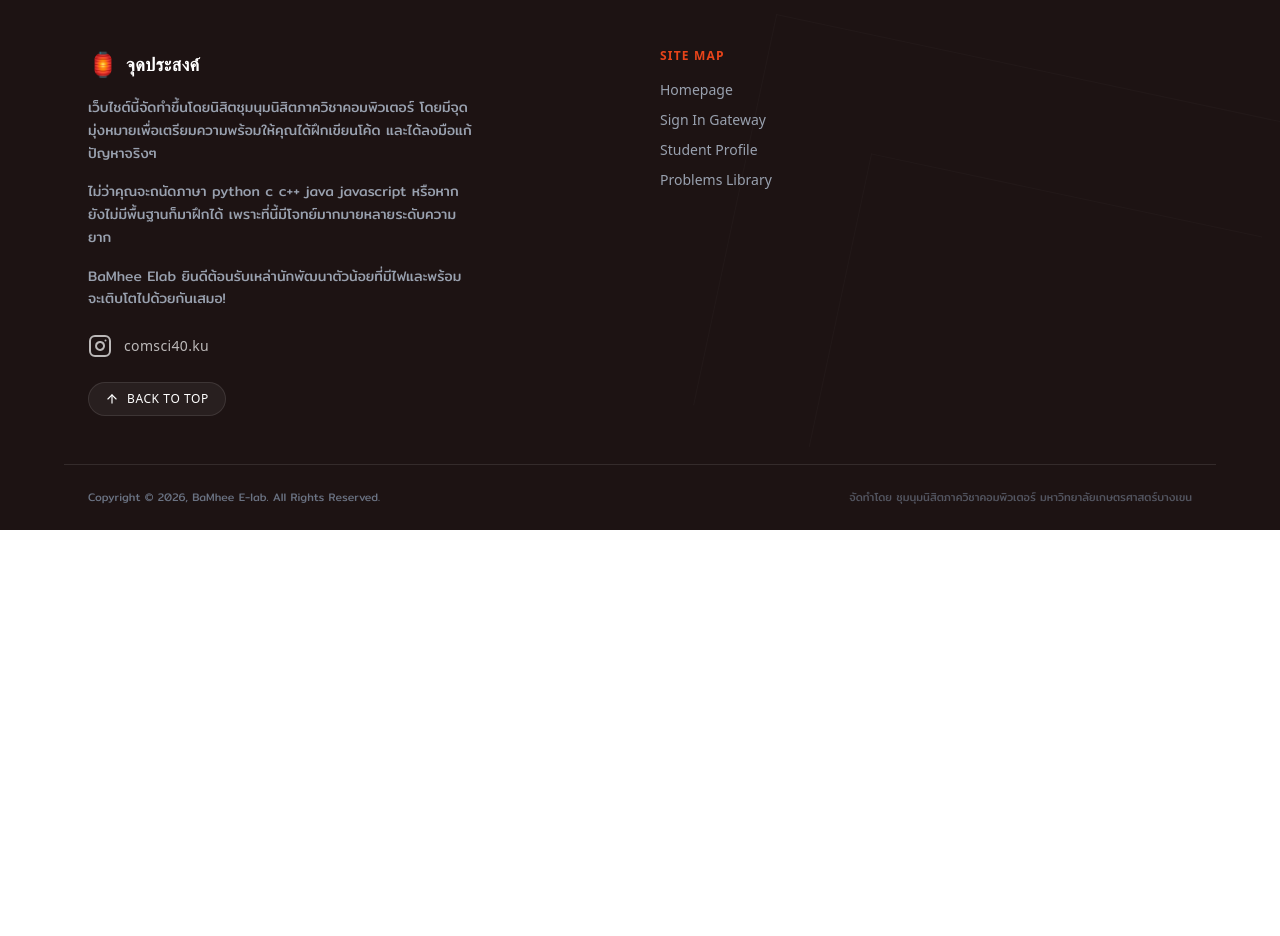
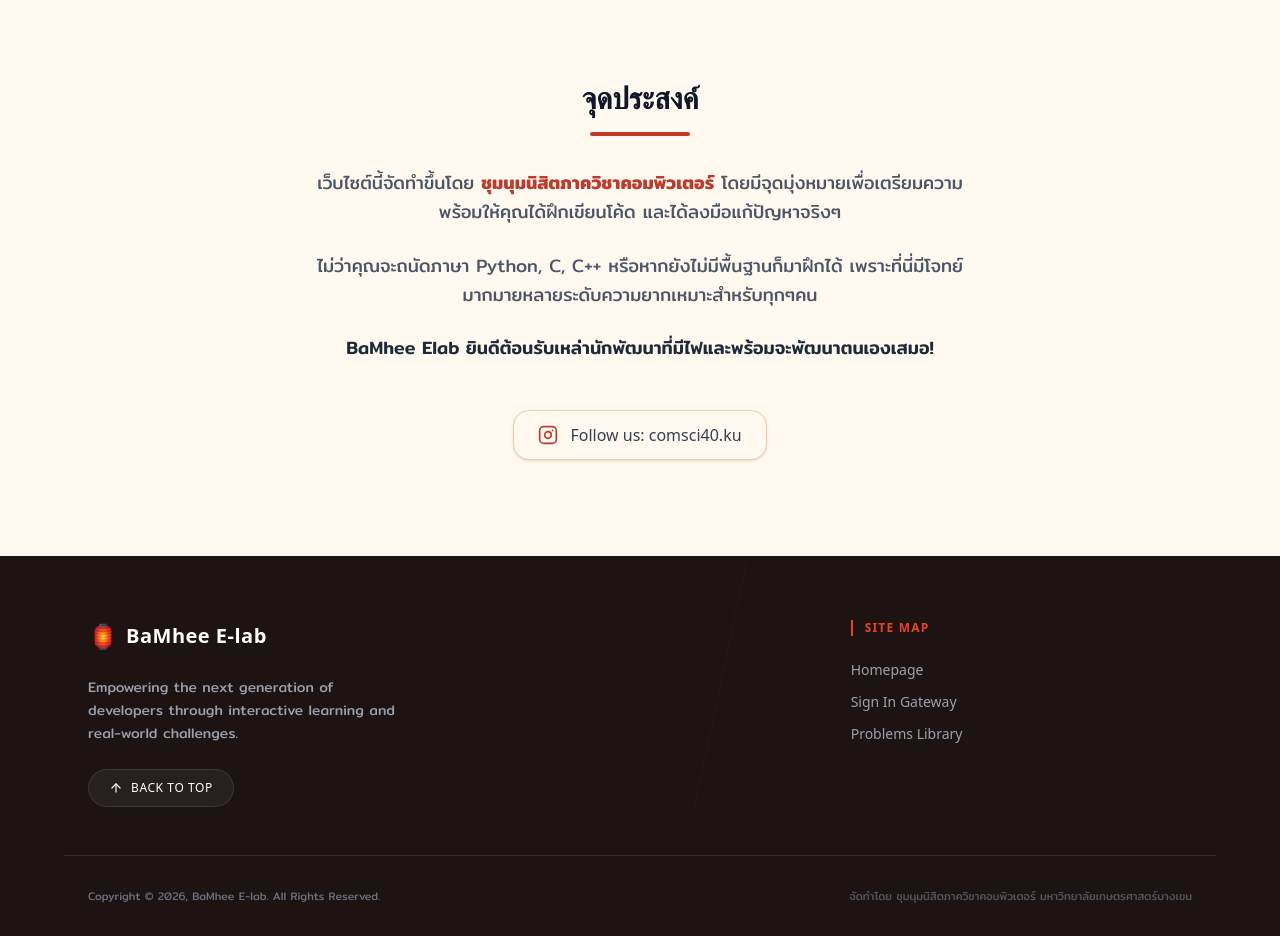
Before and after one commit to WnoizcGosu/BaMheeElab, a Next.js app: page / in a window 1280 px wide. Shown: the part 700-1636 px from the top of the page. Before the commit the page ends 1230 px from the top, so only its background shows below. Built offline with nearby package versions, Linux system fonts and the light colour scheme; a web font is replaced by a local one.

Commit message:
feat: add section about purpose instead of make it a footer

```diff
--- a/app/page.tsx
+++ b/app/page.tsx
@@ -1,64 +1,25 @@
 "use client";
 
 import Link from "next/link";
-import { useState, useEffect, useRef } from "react"; // 🎯 Imported useRef
-// Added Instagram, Discord, Github, and ArrowUp icons
-import { Home, BookOpen, Users, Trophy, Code2, ChevronRight, Star, Zap, Instagram, Disc, Github, ArrowUp } from "lucide-react";
+import { useState, useEffect, useRef } from "react";
+import {
+  BookOpen, Users, Trophy, Code2, ChevronRight, Star, Zap,
+  Instagram, ArrowUp, Target, Heart
+} from "lucide-react";
 import { Button } from "@/components/ui/button";
 import BowlIllustration from "@/components/shared/BowlIllustration";
 import WaveSection from "@/components/shared/WaveSection";
 
-const features = [
-  {
-    icon: Code2,
-    title: "Interactive Labs",
-    desc: "Solve real CS problems in a live coding environment with instant feedback and test cases.",
-    color: "#C0392B",
-  },
-  {
-    icon: BookOpen,
-    title: "Structured Library",
-    desc: "Curated problem sets organized by topic, difficulty, and language — from Arrays to Dynamic Programming.",
-    color: "#E8441A",
-  },
-  {
-    icon: Users,
-    title: "Peer Community",
-    desc: "Discuss solutions, review code, and grow with fellow CS students in real time.",
-    color: "#F5A623",
-  },
-  {
-    icon: Trophy,
-    title: "Achievement Ranks",
-    desc: "Earn rank badges as you progress — from Noodle Novice to Chopstick Champion.",
-    color: "#C0392B",
-  },
-  {
-    icon: Zap,
-    title: "Multi-language",
-    desc: "Code in Python, C, C++, Java and more. Switch languages without leaving the editor.",
-    color: "#E8441A",
-  },
-  {
-    icon: Star,
-    title: "Skill Tracking",
-    desc: "Visualize your growth across topics — see your String, Math, and Algorithm proficiency rise.",
-    color: "#F5A623",
-  },
-];
+export default function LandingPage() {
+  const aboutRef = useRef<HTMLElement>(null); // 🎯 เปลี่ยนชื่อจาก footerRef เป็น aboutRef
 
-export default function LandingPage() {
-  const footerRef = useRef<HTMLElement>(null); // 🎯 Create a reference anchor for the footer
-
-  // Smooth scroll handler for the "Back to Top" button layout behavior
   const scrollToTop = () => {
     window.scrollTo({ top: 0, behavior: "smooth" });
   };
 
-  // 🎯 Smooth scroll handler for scrolling down to the footer
-  const scrollToFooter = (e: React.MouseEvent) => {
-    e.preventDefault(); // Stop page from hard reloading/jumping
-    footerRef.current?.scrollIntoView({ behavior: "smooth", block: "start" });
+  const scrollToAbout = (e: React.MouseEvent) => {
+    e.preventDefault();
+    aboutRef.current?.scrollIntoView({ behavior: "smooth", block: "start" });
   };
 
   return (
@@ -72,8 +33,8 @@ export default function LandingPage() {
           </div>
 
           <div className="hidden md:flex items-center gap-20">
-            {/* 🎯 Changed Link wrapper to a button/anchor behavior with click logic */}
-            <a href="#about-footer" onClick={scrollToFooter}>
+            {/* 🎯 วิ่งไปที่ Section จุดประสงค์ใหม่ */}
+            <a href="#about-section" onClick={scrollToAbout}>
               <p className="text-sm text-gray-500 hover:text-brand-red transition-colors font-medium cursor-pointer">About</p>
             </a>
             <Link href="/problems">
@@ -95,152 +56,129 @@ export default function LandingPage() {
       <main className="flex-grow">
         {/* ── Hero ── */}
         <section className="relative bg-brand-cream overflow-hidden">
-          {/* Decorative circles */}
           <div className="absolute top-[-60px] left-[-60px] w-[280px] h-[280px] rounded-full bg-brand-orange opacity-[0.06]" />
-          <div className="absolute bottom-[-80px] left-[160px] w-[220px] h-[220px] rounded-full bg-brand-red opacity-[0.05]" />
-          <div className="absolute top-[30px] right-[300px] w-[100px] h-[100px] rounded-full bg-[#F5CBA7] opacity-[0.35]" />
-
           <div className="max-w-6xl mx-auto px-6 py-20 flex items-center gap-12">
-            {/* Text */}
             <div className="flex-1 max-w-xl">
               <div className="inline-flex items-center gap-2 text-xs font-bold tracking-widest uppercase text-brand-orange mb-5">
                 <span className="text-base">🏮</span> BaMhee E-lab platform
               </div>
-
               <h1 className="font-display text-5xl font-bold text-gray-900 leading-tight mb-5">
                 Learn, grow &<br />
                 <span className="text-brand-red">experiment</span>
                 <br />with us
               </h1>
-
               <p className="text-base text-gray-500 leading-relaxed mb-8 max-w-md">
                 พร้อมก้าวข้ามขีดจำกัดและสนุกไปกับโจทย์ท้าทายแล้วหรือยัง? ไม่ว่าน้องจะถนัดสาย Python, C หรือ C++ ที่ BaMhee E-lab เราพร้อมเปิดพื้นที่ให้น้องๆ ได้ปล่อยของและอัปสกิลให้เก่งกว่าเดิมเสมอ!
               </p>
-
               <div className="flex items-center gap-4 flex-wrap">
                 <Link href="/register">
                   <Button size="lg" className="shadow-lg shadow-red-200">
                     Join us now <ChevronRight className="ml-1 w-4 h-4" />
                   </Button>
                 </Link>
-                <Link href="/problems">
-                  <Button variant="outline" size="lg">Explore Elab</Button>
-                </Link>
               </div>
             </div>
-
-            {/* Bowl illustration */}
             <div className="hidden md:flex flex-1 items-center justify-center">
               <div className="animate-float">
                 <BowlIllustration size={300} />
               </div>
             </div>
           </div>
-
-          {/* Wave bottom */}
           <WaveSection bgColor="#FFF9F0" fillColor="#F5CBA7" className="mt-4" />
         </section>
-      </main>
 
-      {/* ── Refactored Footer Component ── */}
-      {/* 🎯 Attached ref={footerRef} and id="about-footer" here */}
-      <footer ref={footerRef} id="about-footer" className="bg-[#1D1313] text-white pt-16 pb-6 relative overflow-hidden scroll-mt-16">
-        {/* Background ambient geometric accents mimicking your reference layout design background */}
-        <div className="absolute inset-0 opacity-[0.02] pointer-events-none">
-          <div className="absolute right-0 bottom-0 w-[600px] h-[400px] border-l border-t border-white transform rotate-12 origin-bottom-right" />
-          <div className="absolute right-20 bottom-0 w-[400px] h-[300px] border-l border-t border-white transform rotate-12 origin-bottom-right" />
+        {/* ── 🎯 NEW SECTION: จุดประสงค์ (Purpose) ── */}
+        <section
+          ref={aboutRef}
+          id="about-section"
+          className="bg-brand-cream py-24 scroll-mt-16"
+        >
+          <div className="max-w-4xl mx-auto px-6">
+            <div className="flex flex-col items-center text-center space-y-8">
+              <div className="space-y-4">
+                <h2 className="font-display text-3xl font-bold text-gray-900">จุดประสงค์</h2>
+                <div className="w-25 h-1 bg-brand-red mx-auto rounded-full" />
               </div>
 
-        <div className="max-w-6xl mx-auto px-6 grid grid-cols-1 md:grid-cols-12 gap-10 pb-12 border-b border-white/10 relative z-10">
-
-          {/* Column 1: Brand Info Box (Span 5 columns) */}
-          <div className="md:col-span-5 flex flex-col justify-between space-y-6">
-            <div className="space-y-4">
-              <div className="flex items-center gap-2">
-                <span className="text-2xl">🏮</span>
-                <span className="font-display font-bold text-lg tracking-wide text-white">
-                  จุดประสงค์
-                </span>
-              </div>
-              <p className="text-sm text-gray-400 max-w-sm leading-relaxed">
-                เว็บไชต์นี้จัดทำขึ้นโดยนิสิตชุมนุมนิสิตภาควิชาคอมพิวเตอร์ โดยมีจุดมุ่งหมายเพื่อเตรียมความพร้อมให้คุณได้ฝึกเขียนโค้ด และได้ลงมือแก้ปัญหาจริงๆ
+              <div className="grid gap-6 text-gray-600 leading-relaxed text-lg max-w-2xl">
+                <p>
+                  เว็บไซต์นี้จัดทำขึ้นโดย <span className="text-brand-red font-semibold">ชุมนุมนิสิตภาควิชาคอมพิวเตอร์</span> โดยมีจุดมุ่งหมายเพื่อเตรียมความพร้อมให้คุณได้ฝึกเขียนโค้ด และได้ลงมือแก้ปัญหาจริงๆ
                 </p>
-              <p className="text-sm text-gray-400 max-w-sm leading-relaxed">
-                ไม่ว่าคุณจะถนัดภาษา python c c++ java javascript หรือหากยังไม่มีพื้นฐานก็มาฝึกได้ เพราะที่นี้มีโจทย์มากมายหลายระดับความยาก
+                <p>
+                  ไม่ว่าคุณจะถนัดภาษา Python, C, C++ หรือหากยังไม่มีพื้นฐานก็มาฝึกได้ เพราะที่นี่มีโจทย์มากมายหลายระดับความยากเหมาะสำหรับทุกๆคน
                 </p>
-              <p className="text-sm text-gray-400 max-w-sm leading-relaxed">
-                BaMhee Elab ยินดีต้อนรับเหล่านักพัฒนาตัวน้อยที่มีไฟและพร้อมจะเติบโตไปด้วยกันเสมอ!
+                <p className="font-medium text-gray-800">
+                  BaMhee Elab ยินดีต้อนรับเหล่านักพัฒนาที่มีไฟและพร้อมจะพัฒนาตนเองเสมอ!
                 </p>
               </div>
 
-            <div className="flex items-center gap-5">
-              {/* Combined Social Anchor Link targeting group hover */}
+              <div className="pt-4">
                 <a
                   href="https://www.instagram.com/comsci40.ku/"
                   target="_blank"
                   rel="noreferrer"
-                className="group flex items-center gap-3 w-fit"
+                  className="inline-flex items-center gap-3 px-6 py-3 bg-brand-cream hover:bg-[#F5CBA7]/20 border border-[#F5CBA7] text-gray-700 rounded-2xl transition-all duration-300 group shadow-sm"
                 >
-                {/* The Icon: inherits group hover state */}
-                <Instagram className="w-6 h-6 text-white/70 group-hover:text-white transition-colors duration-200" />
-
-                {/* The Text Label: inherits group hover state synced perfectly */}
-                <span className="text-sm font-medium text-white/70 group-hover:text-white transition-colors duration-200 tracking-wide">
-                  comsci40.ku
-                </span>
+                  <Instagram className="w-5 h-5 text-brand-red group-hover:scale-110 transition-transform" />
+                  <span className="font-medium">Follow us: comsci40.ku</span>
                 </a>
               </div>
+            </div>
+          </div>
+        </section>
+      </main>
 
-            {/* Back to Top Interceptor */}
-            <div>
+      {/* ── Footer (Site Map & Copyright Only) ── */}
+      <footer className="bg-[#1D1313] text-white pt-16 pb-8 relative overflow-hidden">
+        <div className="absolute inset-0 opacity-[0.02] pointer-events-none">
+          <div className="absolute right-0 bottom-0 w-[600px] h-[400px] border-l border-t border-white transform rotate-12 origin-bottom-right" />
+        </div>
+
+        <div className="max-w-6xl mx-auto px-6 grid grid-cols-1 md:grid-cols-12 gap-10 pb-12 border-b border-white/10 relative z-10">
+          {/* Brand Column */}
+          <div className="md:col-span-5 space-y-6">
+            <div className="flex items-center gap-2">
+              <span className="text-2xl">🏮</span>
+              <span className="font-display font-bold text-xl tracking-wide text-white">
+                BaMhee E-lab
+              </span>
+            </div>
+            <p className="text-sm text-gray-400 max-w-xs leading-relaxed">
+              Empowering the next generation of developers through interactive learning and real-world challenges.
+            </p>
             <button
               onClick={scrollToTop}
-                className="inline-flex items-center gap-2 px-4 py-2 bg-white/5 hover:bg-white/10 border border-white/10 text-white font-medium rounded-xl text-xs uppercase tracking-wider transition-all duration-200 active:scale-95 cursor-pointer"
+              className="inline-flex items-center gap-2 px-5 py-2.5 bg-white/5 hover:bg-white/10 border border-white/10 text-white font-medium rounded-xl text-xs uppercase tracking-wider transition-all"
             >
               <ArrowUp className="w-3.5 h-3.5" />
               Back to Top
             </button>
           </div>
-          </div>
 
-          {/* Spacer layout separator (Span 1 column) */}
-          <div className="hidden md:block md:col-span-1" />
+          <div className="hidden md:block md:col-span-3" />
 
-          {/* Column 2: Site Map Link Structure (Span 3 columns) */}
-          <div className="md:col-span-3 space-y-4">
-            <h4 className="text-xs font-bold text-brand-orange uppercase tracking-widest">
+          {/* Site Map Column */}
+          <div className="md:col-span-4 space-y-6">
+            <h4 className="text-xs font-bold text-brand-orange uppercase tracking-widest border-l-2 border-brand-orange pl-3">
               Site Map
             </h4>
-            <ul className="space-y-2.5 text-sm">
+            <ul className="grid grid-cols-1 gap-3 text-sm">
               <li>
-                <Link href="/" className="text-gray-400 hover:text-white font-medium transition-colors hover:underline decoration-brand-orange underline-offset-4">
-                  Homepage
-                </Link>
+                <Link href="/" className="text-gray-400 hover:text-white transition-colors">Homepage</Link>
               </li>
               <li>
-                <Link href="/login" className="text-gray-400 hover:text-white font-medium transition-colors hover:underline decoration-brand-orange underline-offset-4">
-                  Sign In Gateway
-                </Link>
+                <Link href="/login" className="text-gray-400 hover:text-white transition-colors">Sign In Gateway</Link>
               </li>
               <li>
-                <Link href="/profile" className="text-gray-400 hover:text-white font-medium transition-colors hover:underline decoration-brand-orange underline-offset-4">
-                  Student Profile
-                </Link>
-              </li>
-              <li>
-                <Link href="/problems" className="text-gray-400 hover:text-white font-medium transition-colors hover:underline decoration-brand-orange underline-offset-4">
-                  Problems Library
-                </Link>
+                <Link href="/problems" className="text-gray-400 hover:text-white transition-colors">Problems Library</Link>
               </li>
             </ul>
           </div>
-
         </div>
 
-        {/* Bottom Absolute Copy strip row bar line */}
-        <div className="max-w-6xl mx-auto px-6 pt-6 flex flex-col sm:flex-row items-center justify-between text-[11px] text-gray-500 gap-2">
+        <div className="max-w-6xl mx-auto px-6 pt-8 flex flex-col sm:flex-row items-center justify-between text-[11px] text-gray-500 gap-4">
           <p>Copyright © 2026, BaMhee E-lab. All Rights Reserved.</p>
-          <p className="opacity-70">จัดทำโดย ชุมนุมนิสิตภาควิชาคอมพิวเตอร์ มหาวิทยาลัยเกษตรศาสตร์บางเขน</p>
+          <p className="opacity-70 text-center sm:text-right">จัดทำโดย ชุมนุมนิสิตภาควิชาคอมพิวเตอร์ มหาวิทยาลัยเกษตรศาสตร์บางเขน</p>
         </div>
       </footer>
     </div>
```
Lines whose indentation alone changed are shown as unchanged.
